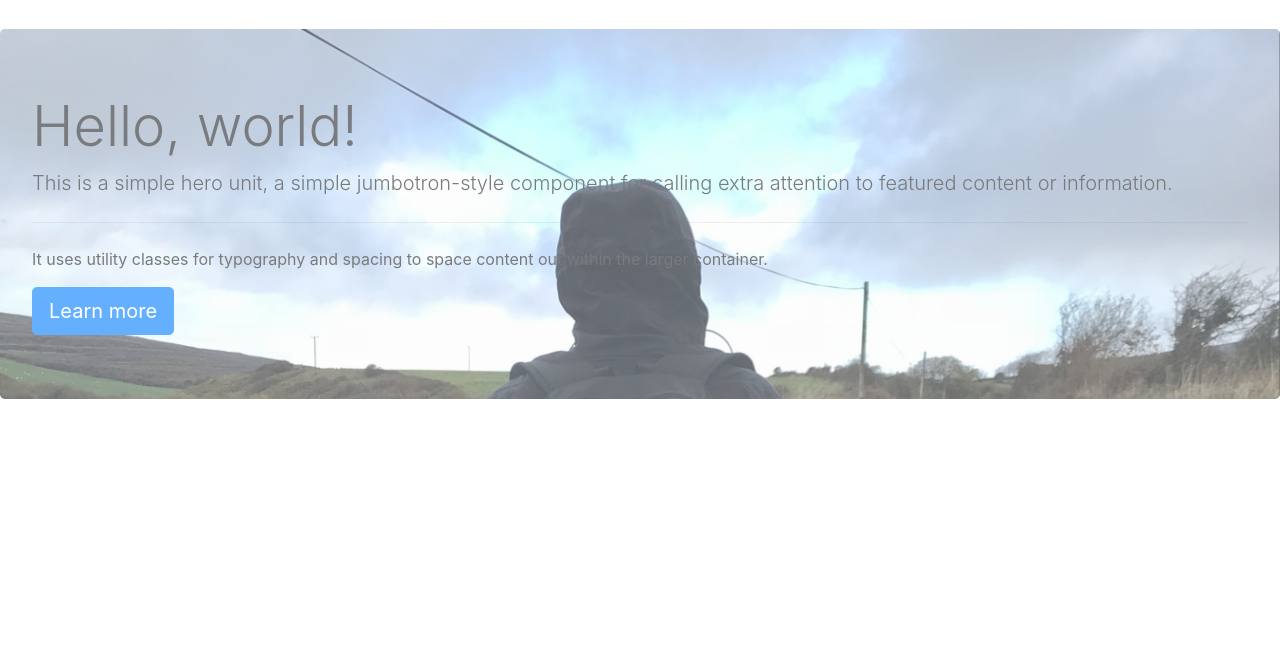
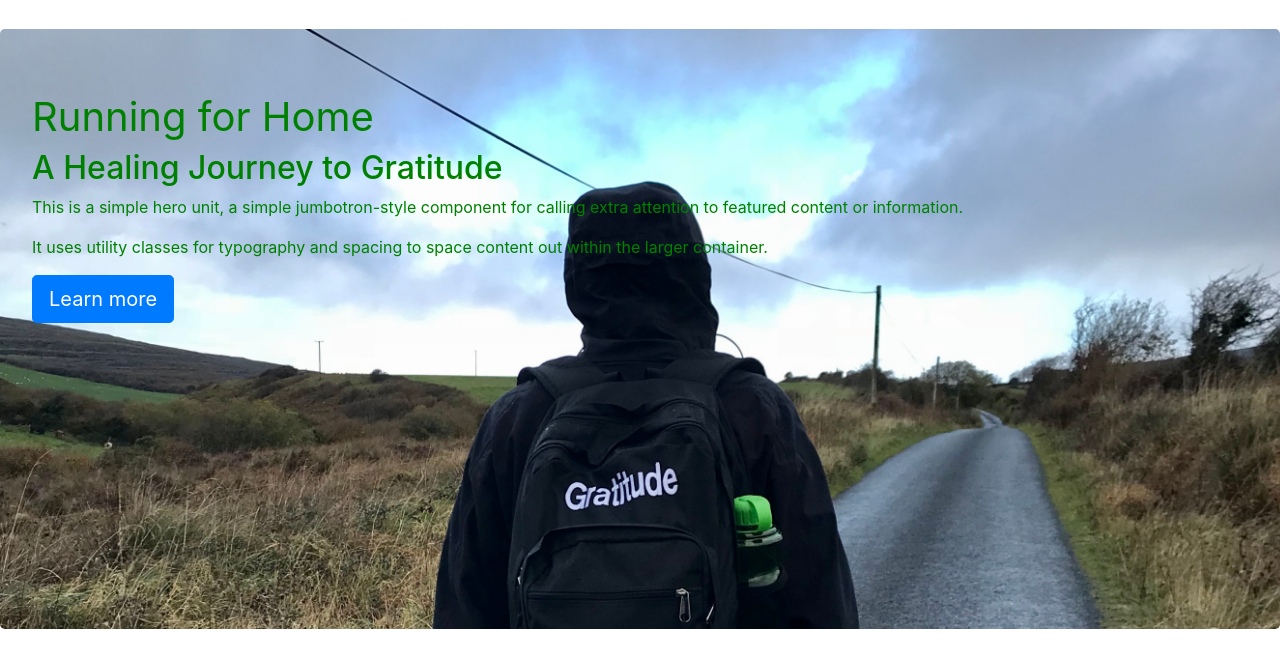
Before and after one commit to petemcl1978/Gratitudewalks.net, a plain HTML site: page index.html in a window 1280 px wide. Shown: the part 69-736 px from the top of the page. Drawn offline with nearby package versions, Linux system fonts and the light colour scheme.

Commit message:
god damn it i got the image but not the fucking font!

```diff
--- a/CSS/style.css
+++ b/CSS/style.css
@@ -1,10 +1,20 @@
-.navbar {
-    color: rgb(32, 166, 255);
-}
-
 .jumbotron {
     background-image: url("../Images/img_3494.jpg");
     background-size: cover;
-    image height: 200%;
-    opacity: 60%;
+    min-height: 600px;
 }
+
+.jumbotron h1 {
+    color: green;
+    font-weight: 400;
+    font-style: "luminari, fantasy";
+}
+
+.jumbotron h2 {
+    color: green;
+    font-style: "fantasy";
+}
+
+.jumbotron p {
+    color: green;
+}
--- a/Javascript/page.js
+++ b/Javascript/page.js
@@ -1 +1 @@
-$(function() { objectFitImages() });
+//$(function() { objectFitImages() });
--- a/index.html
+++ b/index.html
@@ -48,9 +48,9 @@
 
 <!-- Bootstrap Jumbotron -->
 <div class="jumbotron">
-    <h1 class="display-4">Hello, world!</h1>
-    <p class="lead">This is a simple hero unit, a simple jumbotron-style component for calling extra attention to featured content or information.</p>
-    <hr class="my-4">
+    <h1>Running for Home</h1>
+    <h2>A Healing Journey to Gratitude</h2>
+    <p>This is a simple hero unit, a simple jumbotron-style component for calling extra attention to featured content or information.</p>
     <p>It uses utility classes for typography and spacing to space content out within the larger container.</p>
     <a class="btn btn-primary btn-lg" href="#" role="button">Learn more</a>
 </div>
```
